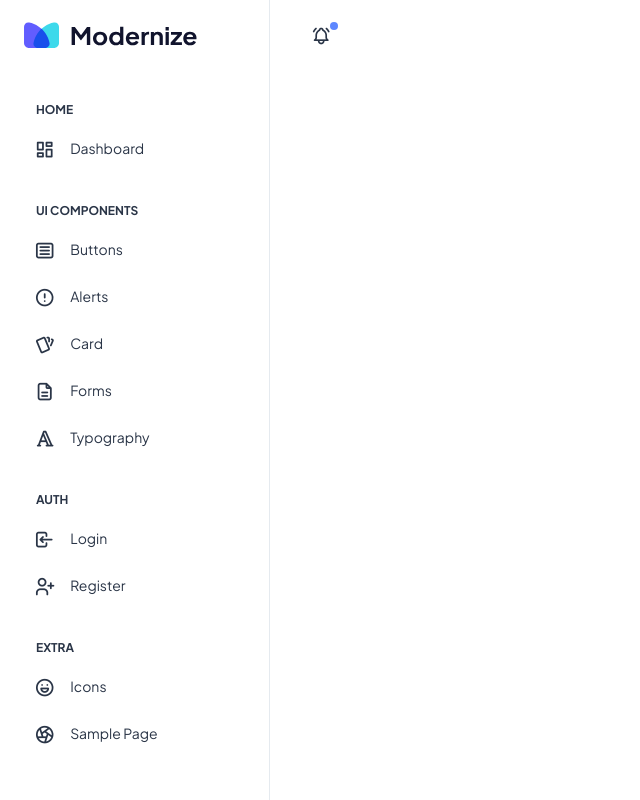
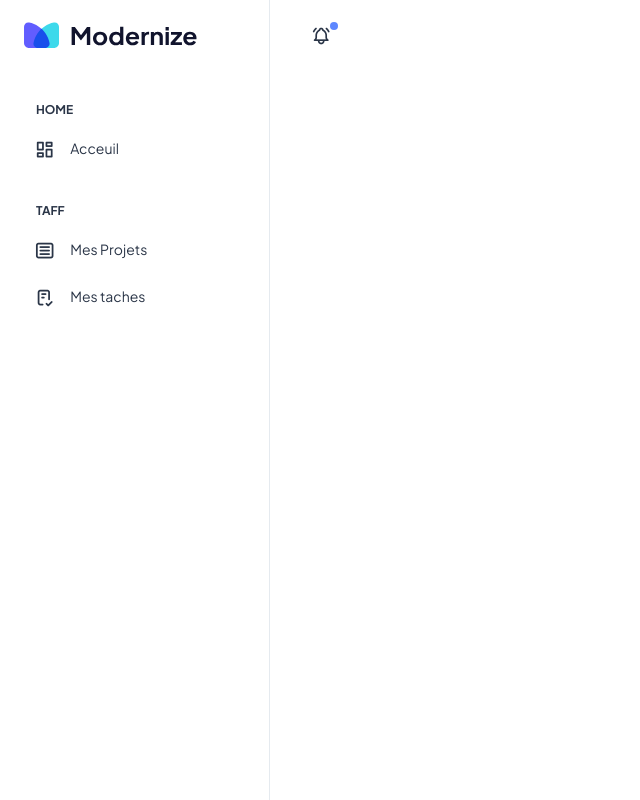
Before and after one commit to lauPB07/FocusFlow, a Django app: page /acceuil/ in a window 1280 px wide. Shown: the whole page, without its empty margins (0-640 px from the left). Run offline with Django 5.2, Linux system fonts and the light colour scheme; some libraries are stand-ins or nearby versions.

Commit message:
fix : modification de la template base.html pour l'attribution des permissions par groups

```diff
--- a/FocusFlow/templates/base.html
+++ b/FocusFlow/templates/base.html
@@ -35,63 +35,40 @@
                 <span>
                   <i class="ti ti-layout-dashboard"></i>
                 </span>
-                <span class="hide-menu">Dashboard</span>
+                <span class="hide-menu">Acceuil</span>
               </a>
             </li>
             <li class="nav-small-cap">
               <i class="ti ti-dots nav-small-cap-icon fs-4"></i>
-              <span class="hide-menu">UI COMPONENTS</span>
+              <span class="hide-menu">Taff</span>
             </li>
             <li class="sidebar-item">
               <a class="sidebar-link" href="./ui-buttons.html" aria-expanded="false">
                 <span>
                   <i class="ti ti-article"></i>
                 </span>
-                <span class="hide-menu">Buttons</span>
+                <span class="hide-menu">Mes Projets</span>
               </a>
             </li>
             <li class="sidebar-item">
               <a class="sidebar-link" href="./ui-alerts.html" aria-expanded="false">
                 <span>
-                  <i class="ti ti-alert-circle"></i>
+                  <i class="ti ti-checklist"></i>
                 </span>
-                <span class="hide-menu">Alerts</span>
+                <span class="hide-menu">Mes taches</span>
               </a>
             </li>
-            <li class="sidebar-item">
-              <a class="sidebar-link" href="./ui-card.html" aria-expanded="false">
-                <span>
-                  <i class="ti ti-cards"></i>
-                </span>
-                <span class="hide-menu">Card</span>
-              </a>
-            </li>
-            <li class="sidebar-item">
-              <a class="sidebar-link" href="./ui-forms.html" aria-expanded="false">
-                <span>
-                  <i class="ti ti-file-description"></i>
-                </span>
-                <span class="hide-menu">Forms</span>
-              </a>
-            </li>
-            <li class="sidebar-item">
-              <a class="sidebar-link" href="./ui-typography.html" aria-expanded="false">
-                <span>
-                  <i class="ti ti-typography"></i>
-                </span>
-                <span class="hide-menu">Typography</span>
-              </a>
-            </li>
+            {% if is_admin %}
             <li class="nav-small-cap">
               <i class="ti ti-dots nav-small-cap-icon fs-4"></i>
-              <span class="hide-menu">AUTH</span>
+              <span class="hide-menu">Utilisateurs</span>
             </li>
             <li class="sidebar-item">
               <a class="sidebar-link" href="./authentication-login.html" aria-expanded="false">
                 <span>
-                  <i class="ti ti-login"></i>
+                  <i class="ti ti-user-plus"></i>
                 </span>
-                <span class="hide-menu">Login</span>
+                <span class="hide-menu">Ajouter un chef de projet</span>
               </a>
             </li>
             <li class="sidebar-item">
@@ -99,29 +76,10 @@
                 <span>
                   <i class="ti ti-user-plus"></i>
                 </span>
-                <span class="hide-menu">Register</span>
+                <span class="hide-menu">Ajouter un utilisateur</span>
               </a>
             </li>
-            <li class="nav-small-cap">
-              <i class="ti ti-dots nav-small-cap-icon fs-4"></i>
-              <span class="hide-menu">EXTRA</span>
-            </li>
-            <li class="sidebar-item">
-              <a class="sidebar-link" href="./icon-tabler.html" aria-expanded="false">
-                <span>
-                  <i class="ti ti-mood-happy"></i>
-                </span>
-                <span class="hide-menu">Icons</span>
-              </a>
-            </li>
-            <li class="sidebar-item">
-              <a class="sidebar-link" href="./sample-page.html" aria-expanded="false">
-                <span>
-                  <i class="ti ti-aperture"></i>
-                </span>
-                <span class="hide-menu">Sample Page</span>
-              </a>
-            </li>
+            {% endif %}
           </ul>
         </nav>
         <!-- End Sidebar navigation -->
--- a/FocusFlow/views.py
+++ b/FocusFlow/views.py
@@ -14,11 +14,12 @@ def index(request):
         if user is not None:
             login(request, user)
             print(user)
-            return redirect('acceuil')
+            is_admin = request.user.groups.filter(name='admin').exists()
+            return render(request, 'acceuil.html',{'is_admin': is_admin})
         else:
             messages.info(request, 'Identifiant ou mot de passe incorrect')
     form = AuthenticationForm()
-    return render(request, 'login.html', {'form': form})
+    return render(request, 'login.html', {'form': form })
 
 def acceuil_views(request):
     return render(request, 'acceuil.html')
```
